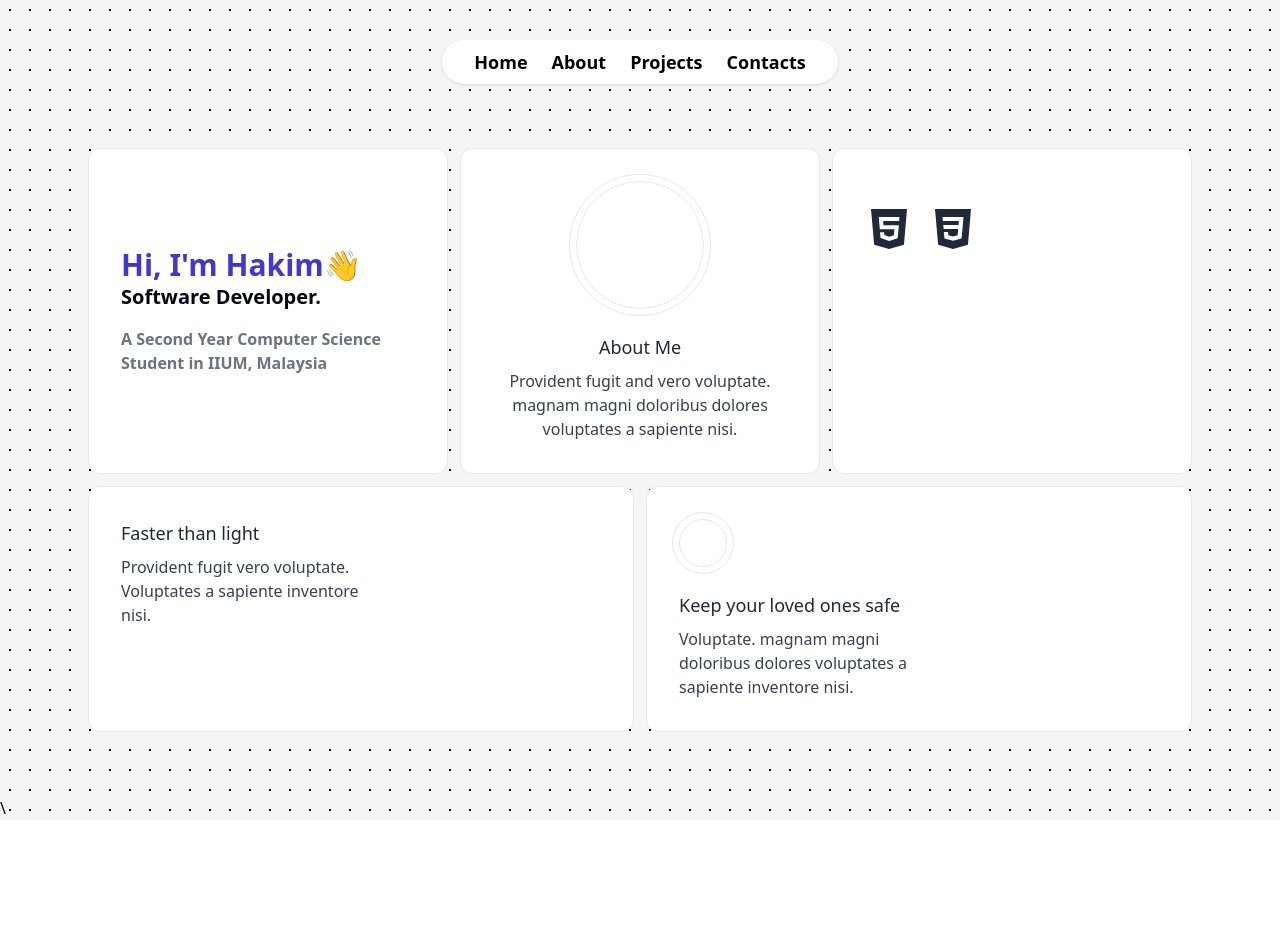
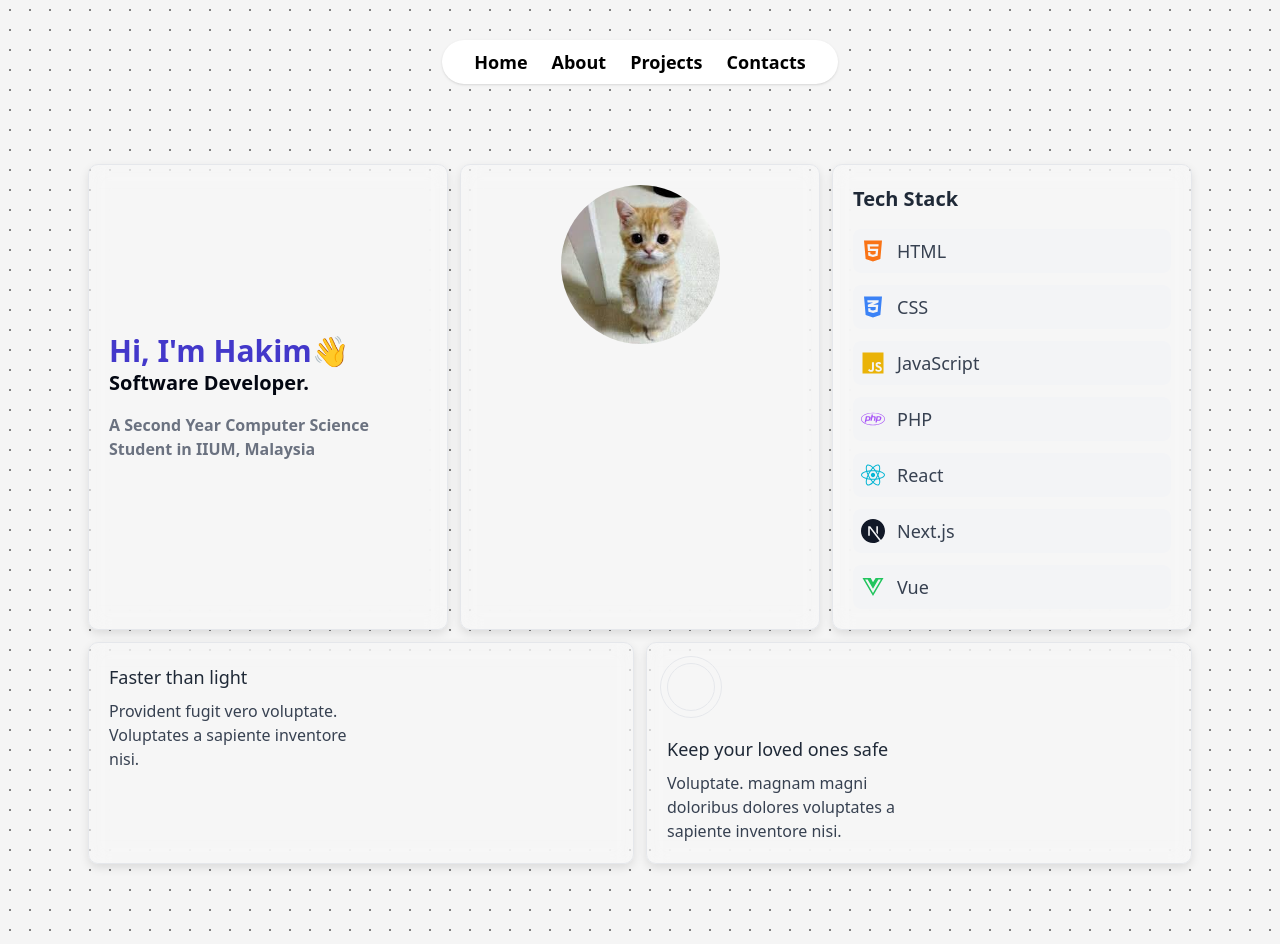
Before and after one commit to kimchi11y/kimchi11y.github.io, a React (Vite) app: page / in a window 1280 px wide. Before the commit the page ends 820 px from the top, so only its background shows below. Built offline with nearby package versions, Linux system fonts and the light colour scheme.

Commit message:
Added icons

```diff
--- a/package.json
+++ b/package.json
@@ -11,7 +11,8 @@
   },
   "dependencies": {
     "react": "^18.3.1",
-    "react-dom": "^18.3.1"
+    "react-dom": "^18.3.1",
+    "react-icons": "^5.4.0"
   },
   "devDependencies": {
     "@eslint/js": "^9.17.0",
--- a/src/App.jsx
+++ b/src/App.jsx
@@ -3,13 +3,13 @@ import './App.css'
 import Main from './pages/Main'
 
 function App() {
-  const [count, setCount] = useState(0)
+
 
   return (
 
    <div className='bg-dotted-grid'>
     <div className='pt-10'></div>
-    <Main/>\
+    <Main/>
    </div>
   )
 }
--- a/src/components/Section/Box1.jsx
+++ b/src/components/Section/Box1.jsx
@@ -1,6 +1,6 @@
 const Box1 = () => {
     return (
-      <div className="col-span-full lg:justify-center lg:items-center lg:col-span-2 overflow-hidden flex relative p-8 rounded-xl bg-white border border-gray-200">
+      <div className=" glass-box col-span-full lg:justify-center lg:items-center lg:col-span-2 overflow-hidden flex relative p-8 rounded-xl bg-white border border-gray-200">
         <div className="size-fit relative">
           <div className="relative flex items-center text-indigo-700 text-3xl font-bold text-black">
             Hi, I'm Hakim👋
--- a/src/components/Section/Box2.jsx
+++ b/src/components/Section/Box2.jsx
@@ -1,16 +1,19 @@
+import elgato from "../../assets/elgato.jpg";
+
 const Box2 = () => {
     return (
-      <div className="col-span-full sm:col-span-3 lg:col-span-2 overflow-hidden relative p-8 rounded-xl bg-white border border-gray-200">
+      <div className=" glass-box col-span-full sm:col-span-3 lg:col-span-2 overflow-hidden relative p-8 rounded-xl bg-white border border-gray-200">
         <div>
-          <div className="relative aspect-square rounded-full size-32 flex border mx-auto before:absolute before:-inset-2 before:border before:rounded-full"></div>
+
+          <div className="flex justify-center items-center "><img className="w-1/2 rounded-full "src={elgato} /></div>
           <div className="mt-6 text-center relative z-10 space-y-2">
-            <h2 className="text-lg font-medium text-gray-800 transition group-hover:text-purple-950">About Me</h2>
+            <h2 className="text-lg font-medium text-gray-800 transition group-hover:text-purple-950"></h2>
             <p className="text-gray-700">
-              Provident fugit and vero voluptate. magnam magni doloribus dolores
-              voluptates a sapiente nisi.
+
             </p>
           </div>
-        </div>
+
+      </div>
       </div>
     );
   };
--- a/src/components/Section/Box3.jsx
+++ b/src/components/Section/Box3.jsx
@@ -1,39 +1,30 @@
+import { FaHtml5, FaCss3Alt, FaJs, FaPhp, FaReact, FaVuejs } from "react-icons/fa";
+import { SiNextdotjs } from "react-icons/si";
+
+const skills = [
+  { name: "HTML", icon: <FaHtml5 className="text-orange-500" /> },
+  { name: "CSS", icon: <FaCss3Alt className="text-blue-500" /> },
+  { name: "JavaScript", icon: <FaJs className="text-yellow-500" /> },
+  { name: "PHP", icon: <FaPhp className="text-purple-500" /> },
+  { name: "React", icon: <FaReact className="text-cyan-500" /> },
+  { name: "Next.js", icon: <SiNextdotjs className="text-gray-900" /> },
+  { name: "Vue", icon: <FaVuejs className="text-green-500" /> },
+];
+
 const Box3 = () => {
-    return (
-      <div className="col-span-full sm:col-span-3 lg:col-span-2 overflow-hidden relative p-8 rounded-xl bg-white border border-gray-200">
-        <div>
-          <div className="pt-6 lg:px-6"></div>
-          <div className="flex space-x-4 text-3xl">
-            <div>
-              <svg
-                className="w-[48px] h-[48px] text-gray-800 dark:text-white"
-                aria-hidden="true"
-                xmlns="http://www.w3.org/2000/svg"
-                width="24"
-                height="24"
-                fill="currentColor"
-                viewBox="0 0 24 24"
-              >
-                <path d="m3 2 1.578 17.824L12 22l7.467-2.175L21 2H3Zm14.049 6.048H9.075l.172 2.016h7.697l-.626 6.565-4.246 1.381-4.281-1.455-.288-2.932h2.024l.16 1.411 2.4.815 2.346-.763.297-3.005H7.416l-.562-6.05h10.412l-.217 2.017Z" />
-              </svg>
-            </div>
-            <div>
-              <svg
-                className="w-[48px] h-[48px] text-gray-800 dark:text-white"
-                aria-hidden="true"
-                xmlns="http://www.w3.org/2000/svg"
-                width="24"
-                height="24"
-                fill="currentColor"
-                viewBox="0 0 24 24"
-              >
-                <path d="m3 2 1.578 17.834L12 22l7.468-2.165L21 2H3Zm13.3 14.722-4.293 1.204H12l-4.297-1.204-.297-3.167h2.108l.15 1.526 2.335.639 2.34-.64.245-3.05h-7.27l-.187-2.006h7.64l.174-2.006H6.924l-.176-2.006h10.506l-.954 10.71Z" />
-              </svg>
-            </div>
-          </div>
-        </div>
-      </div>
-    );
-  };
+  return (
+    <div className="glass-box col-span-full sm:col-span-3 lg:col-span-2 overflow-hidden relative p-8 rounded-xl bg-white border border-gray-200 shadow-lg">
+      <h2 className="text-xl font-semibold text-gray-800 mb-4">Tech Stack</h2>
+      <ul className="space-y-3">
+        {skills.map((skill, index) => (
+          <li key={index} className="flex items-center gap-3 p-2 bg-gray-100 rounded-lg hover:bg-gray-200 transition-all">
+            <span className="text-2xl">{skill.icon}</span>
+            <span className="text-lg font-medium text-gray-700">{skill.name}</span>
+          </li>
+        ))}
+      </ul>
+    </div>
+  );
+};
 
-  export default Box3;
+export default Box3;
--- a/src/components/Section/Box4.jsx
+++ b/src/components/Section/Box4.jsx
@@ -1,6 +1,6 @@
 const Box4 = () => {
     return (
-      <div className="col-span-full lg:col-span-3 overflow-hidden relative p-8 rounded-xl bg-white border border-gray-200">
+      <div className="glass-box col-span-full lg:col-span-3 overflow-hidden relative p-8 rounded-xl bg-white border border-gray-200">
         <div className="grid sm:grid-cols-2">
           <div className="flex flex-col justify-between relative z-10 space-y-12 lg:space-y-6">
             <div className="space-y-2">
--- a/src/components/Section/Box5.jsx
+++ b/src/components/Section/Box5.jsx
@@ -1,6 +1,6 @@
 const Box5 = () => {
     return (
-      <div className="col-span-full lg:col-span-3 overflow-hidden relative p-8 rounded-xl bg-white border border-gray-200">
+      <div className="glass-box col-span-full lg:col-span-3 overflow-hidden relative p-8 rounded-xl bg-white border border-gray-200">
         <div className="h-full grid sm:grid-cols-2">
           <div className="flex flex-col justify-between relative z-10 space-y-12 lg:space-y-6">
             <div className="relative aspect-square rounded-full size-12 flex border before:absolute before:-inset-2 before:border before:rounded-full"></div>
--- a/src/components/Section/Section.jsx
+++ b/src/components/Section/Section.jsx
@@ -7,8 +7,8 @@ import Box5 from "./Box5";
 const Section = () => {
   return (
     <section>
-      <div className="py-16">
-        <div className="mx-auto px-6 max-w-6xl text-gray-500">
+      <div className="py-20">
+        <div className="container mx-auto px-6 max-w-6xl text-gray-500">
           <div className="relative">
             <div className="relative z-10 grid gap-3 grid-cols-6">
               <Box1 />
--- a/src/index.css
+++ b/src/index.css
@@ -2,10 +2,21 @@
 @tailwind components;
 @tailwind utilities;
 
+
 @layer utilities {
-    .bg-dotted-grid {
-        background-color: #f5f5f5; /* Background color */
-        background-image: radial-gradient(circle, #000 1px, transparent 1px); /* Dots */
-        background-size: 20px 20px; /* Grid spacing */
+    .glass-box {
+        background: rgba(255, 255, 255, 0.2);
+        backdrop-filter: blur(10px);
+        border-radius: 10px;
+        padding: 20px;
+        box-shadow: 0 4px 10px rgba(0, 0, 0, 0.1);
     }
-}
+
+        .bg-dotted-grid {
+            background-color: #f5f5f5; /* Background color */
+            background-image: radial-gradient(circle, grey 1px, transparent 1px); /* Dots */
+            background-size: 20px 20px; /* Grid spacing */
+            min-height: 100vh; /* Ensures it covers the full viewport */
+            width: 100vw;
+        }
+    }
```
Also changed, not shown: src/assets/elgato.jpg (added), 1 other file (tests, documents, lock files or other folders).
